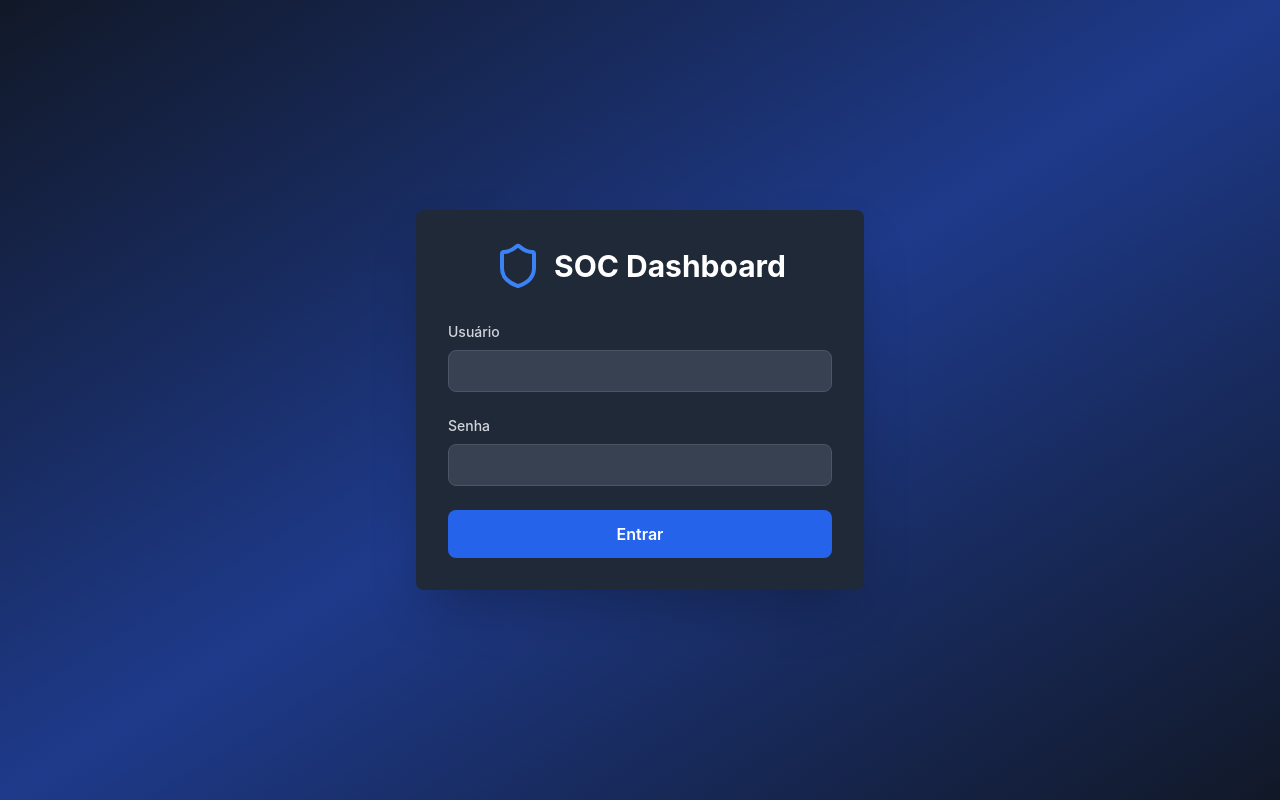
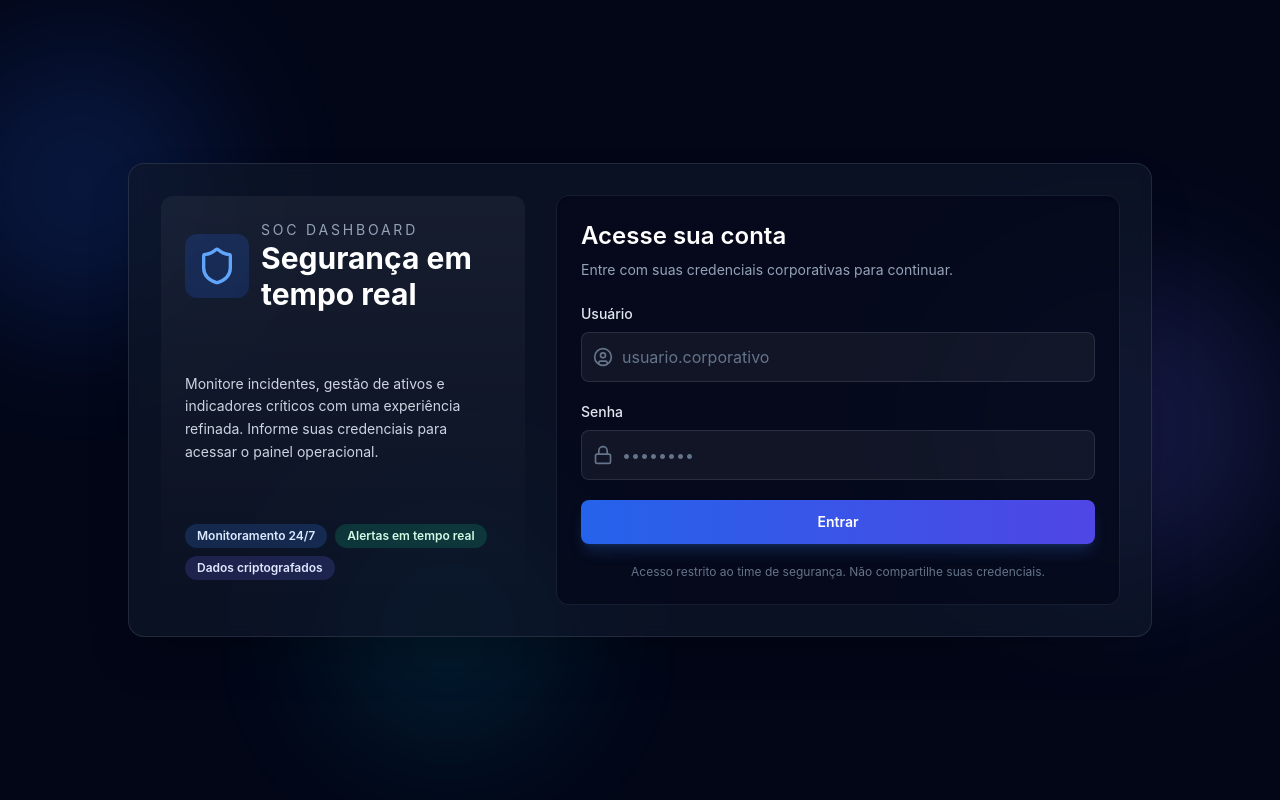
Before and after one commit to brunodbz/dashboard, a React (Vite) app in the folder frontend/: page /login in a window 1280 px wide. Built offline with nearby package versions, Linux system fonts and the light colour scheme.

Commit message:
Enhance login page design

```diff
--- a/frontend/src/components/Auth/Login.tsx
+++ b/frontend/src/components/Auth/Login.tsx
@@ -1,6 +1,6 @@
 import React, { useState } from 'react';
 import { authAPI } from '@/services/api';
-import { Shield } from 'lucide-react';
+import { AlertCircle, Lock, Shield, UserCircle } from 'lucide-react';
 
 interface LoginProps {
   onLogin: (token: string, user: any) => void;
@@ -31,54 +31,107 @@ const Login: React.FC<LoginProps> = ({ onLogin }) => {
   };
 
   return (
-    <div className="min-h-screen flex items-center justify-center bg-gradient-to-br from-gray-900 via-blue-900 to-gray-900">
-      <div className="bg-gray-800 p-8 rounded-lg shadow-2xl w-full max-w-md">
-        <div className="flex items-center justify-center mb-8">
-          <Shield className="w-12 h-12 text-blue-500 mr-3" />
-          <h1 className="text-3xl font-bold text-white">SOC Dashboard</h1>
+    <div className="relative min-h-screen overflow-hidden bg-slate-950 text-slate-100">
+      <div className="pointer-events-none absolute inset-0 opacity-60">
+        <div className="absolute -left-16 top-10 h-72 w-72 rounded-full bg-blue-600/30 blur-3xl" />
+        <div className="absolute right-0 top-1/3 h-80 w-80 rounded-full bg-indigo-500/30 blur-3xl" />
+        <div className="absolute bottom-10 left-1/4 h-64 w-64 rounded-full bg-cyan-500/20 blur-3xl" />
       </div>
 
-        <form onSubmit={handleSubmit} className="space-y-6">
+      <div className="relative z-10 flex min-h-screen items-center justify-center px-4 py-10">
+        <div className="grid w-full max-w-5xl grid-cols-1 gap-8 rounded-2xl border border-white/10 bg-slate-900/70 p-8 shadow-2xl backdrop-blur md:grid-cols-5">
+          <div className="col-span-2 flex flex-col justify-between space-y-6 rounded-xl bg-gradient-to-b from-white/5 to-white/0 p-6">
+            <div className="flex items-center gap-3">
+              <div className="rounded-xl bg-blue-600/20 p-3 text-blue-400">
+                <Shield className="h-10 w-10" />
+              </div>
               <div>
-            <label className="block text-sm font-medium text-gray-300 mb-2">
-              Usuário
-            </label>
+                <p className="text-sm uppercase tracking-[0.2em] text-slate-400">SOC Dashboard</p>
+                <h1 className="text-3xl font-bold text-white">Segurança em tempo real</h1>
+              </div>
+            </div>
+            <p className="text-sm leading-relaxed text-slate-300">
+              Monitore incidentes, gestão de ativos e indicadores críticos com uma
+              experiência refinada. Informe suas credenciais para acessar o painel
+              operacional.
+            </p>
+            <div className="flex flex-wrap gap-2">
+              <span className="rounded-full bg-blue-500/20 px-3 py-1 text-xs font-semibold text-blue-100">
+                Monitoramento 24/7
+              </span>
+              <span className="rounded-full bg-emerald-500/20 px-3 py-1 text-xs font-semibold text-emerald-100">
+                Alertas em tempo real
+              </span>
+              <span className="rounded-full bg-indigo-500/20 px-3 py-1 text-xs font-semibold text-indigo-100">
+                Dados criptografados
+              </span>
+            </div>
+          </div>
+
+          <div className="col-span-3 rounded-xl bg-slate-950/60 p-6 shadow-inner ring-1 ring-white/5">
+            <div className="mb-6">
+              <h2 className="text-2xl font-semibold text-white">Acesse sua conta</h2>
+              <p className="mt-2 text-sm text-slate-400">
+                Entre com suas credenciais corporativas para continuar.
+              </p>
+            </div>
+
+            <form onSubmit={handleSubmit} className="space-y-5">
+              <div className="space-y-2">
+                <label className="block text-sm font-medium text-slate-200">Usuário</label>
+                <div className="group relative">
+                  <div className="pointer-events-none absolute inset-y-0 left-0 flex items-center pl-3 text-slate-500 group-focus-within:text-blue-400">
+                    <UserCircle className="h-5 w-5" />
+                  </div>
                   <input
                     type="text"
                     value={username}
                     onChange={(e) => setUsername(e.target.value)}
-              className="w-full px-4 py-2 bg-gray-700 border border-gray-600 rounded-lg text-white focus:outline-none focus:ring-2 focus:ring-blue-500"
+                    className="w-full rounded-lg border border-white/10 bg-white/5 px-10 py-3 text-white placeholder-slate-500 outline-none transition focus:border-blue-500/60 focus:bg-white/10 focus:ring-2 focus:ring-blue-500/30"
+                    placeholder="usuario.corporativo"
                     required
                   />
                 </div>
+              </div>
 
-          <div>
-            <label className="block text-sm font-medium text-gray-300 mb-2">
-              Senha
-            </label>
+              <div className="space-y-2">
+                <label className="block text-sm font-medium text-slate-200">Senha</label>
+                <div className="group relative">
+                  <div className="pointer-events-none absolute inset-y-0 left-0 flex items-center pl-3 text-slate-500 group-focus-within:text-blue-400">
+                    <Lock className="h-5 w-5" />
+                  </div>
                   <input
                     type="password"
                     value={password}
                     onChange={(e) => setPassword(e.target.value)}
-              className="w-full px-4 py-2 bg-gray-700 border border-gray-600 rounded-lg text-white focus:outline-none focus:ring-2 focus:ring-blue-500"
+                    className="w-full rounded-lg border border-white/10 bg-white/5 px-10 py-3 text-white placeholder-slate-500 outline-none transition focus:border-blue-500/60 focus:bg-white/10 focus:ring-2 focus:ring-blue-500/30"
+                    placeholder="••••••••"
                     required
                   />
                 </div>
+              </div>
 
               {error && (
-            <div className="bg-red-900/50 border border-red-500 text-red-200 px-4 py-3 rounded">
-              {error}
+                <div className="flex items-start gap-3 rounded-lg border border-red-500/40 bg-red-900/30 px-4 py-3 text-red-100">
+                  <AlertCircle className="mt-0.5 h-5 w-5" />
+                  <span className="text-sm">{error}</span>
                 </div>
               )}
 
               <button
                 type="submit"
                 disabled={loading}
-            className="w-full bg-blue-600 hover:bg-blue-700 text-white font-semibold py-3 rounded-lg transition duration-200 disabled:opacity-50"
+                className="flex w-full items-center justify-center gap-2 rounded-lg bg-gradient-to-r from-blue-600 to-indigo-600 px-4 py-3 text-sm font-semibold text-white shadow-lg shadow-blue-500/20 transition hover:from-blue-500 hover:to-indigo-500 focus:outline-none focus:ring-2 focus:ring-blue-400 focus:ring-offset-2 focus:ring-offset-slate-900 disabled:opacity-60"
               >
                 {loading ? 'Entrando...' : 'Entrar'}
               </button>
+
+              <p className="text-center text-xs text-slate-500">
+                Acesso restrito ao time de segurança. Não compartilhe suas credenciais.
+              </p>
             </form>
+          </div>
+        </div>
       </div>
     </div>
   );
```
Lines whose indentation alone changed are shown as unchanged.
